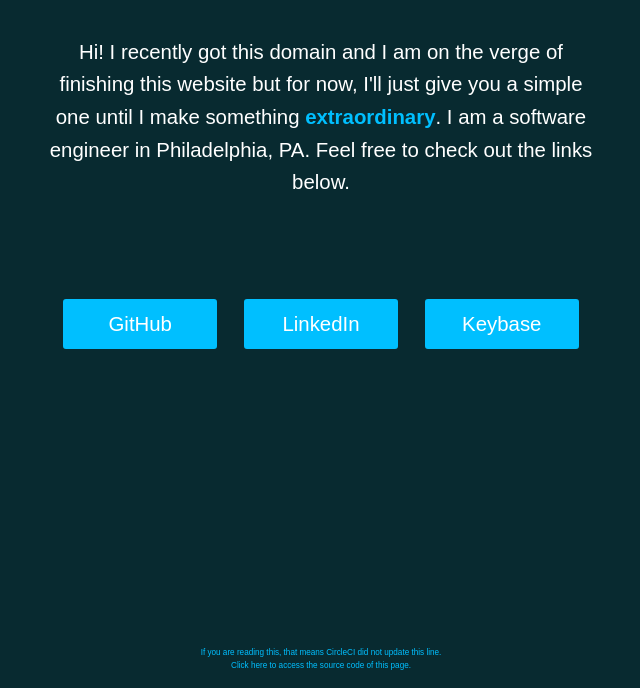
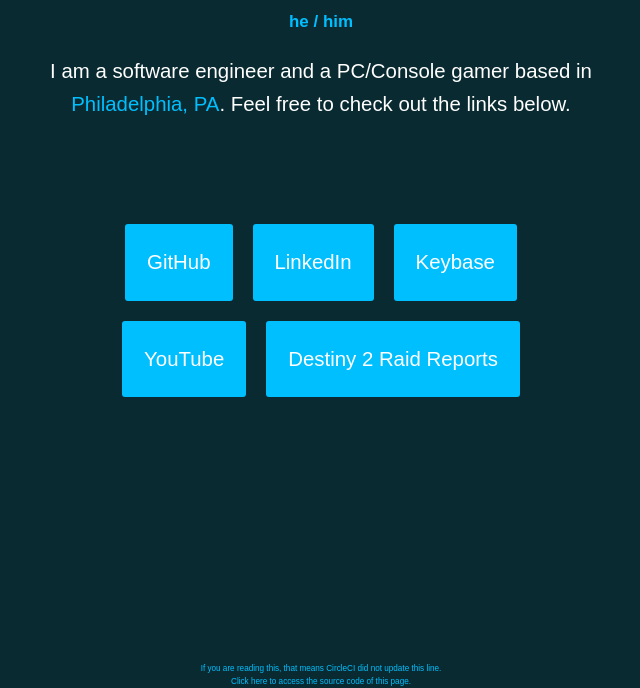
Before and after one commit to rrborja/extra.ordinary.dev, a React app: page / in a window 1280 px wide. Shown: the part 112-800 px from the top of the page, without its empty margins (319-959 px from the left). Built offline with nearby package versions, Linux system fonts and the light colour scheme; some packages are replaced by stand-ins of ours; no server answers.

Commit message:
Update links to YouTube and Raid Reports

```diff
--- a/src/Homepage.js
+++ b/src/Homepage.js
@@ -32,6 +32,14 @@
     label: 'Keybase',
     linkTo: 'https://keybase.io/brute',
   },
+  {
+    label: 'YouTube',
+    linkTo: 'https://www.youtube.com/channel/UCERY5ttwgxhBq4vWS33K6Bw',
+  },
+  {
+    label: 'Destiny 2 Raid Reports',
+    linkTo: 'https://raid.report/ps/TuringMachines',
+  },
 ]);
 
 /**
@@ -43,6 +51,7 @@
     <React.Fragment>
       <header>
         <h1>Ritchie Borja</h1>
+        <h5>he / him</h5>
       </header>
     </React.Fragment>
   );
@@ -57,14 +66,9 @@
     <React.Fragment>
       <article>
         <div className="description">
-          Hi! I recently got this domain and I am on the verge of finishing
-          this website but for now, I&apos;ll just give you a simple one until
-          I make something
-          <a href="https://extra.ordinary.dev">
-            <strong> extraordinary</strong>
-          </a>
-          . I am a software engineer in Philadelphia, PA. Feel free to check
-          out the links below.
+          I am a software engineer and a PC/Console gamer based in
+          <a href="https://www.google.com/maps/place/Philadelphia,+PA"> Philadelphia, PA</a>.
+          Feel free to check out the links below.
         </div>
         <div className="social-links">
           {links.map(({label, linkTo}, i) =>
--- a/src/homepage.css
+++ b/src/homepage.css
@@ -18,7 +18,8 @@
 }
 
 article .social-links * {
-  width: 11rem;
+  padding: 20px;
+  margin: 10px;
 }
 
 a {
@@ -30,15 +31,22 @@
   color: deepskyblue;
   margin-top: 5%;
   text-align: center;
+  margin-bottom: 20px;
+}
+
+header * {
+  margin: 0;
 }
 
 footer {
   font-size: 40%;
   color: deepskyblue;
   text-align: center;
-  position: sticky;
+  position: fixed;
   padding-top: 10px;
+  left: 0;
   bottom: 0;
+  width: 100%;
   background-color: hsl(189, 70%, 11%);
 }
 
@@ -49,7 +57,7 @@
   }
 
   article .social-links * {
-    width: 20rem;
+    width: 15rem;
   }
 
   article > div {
```
